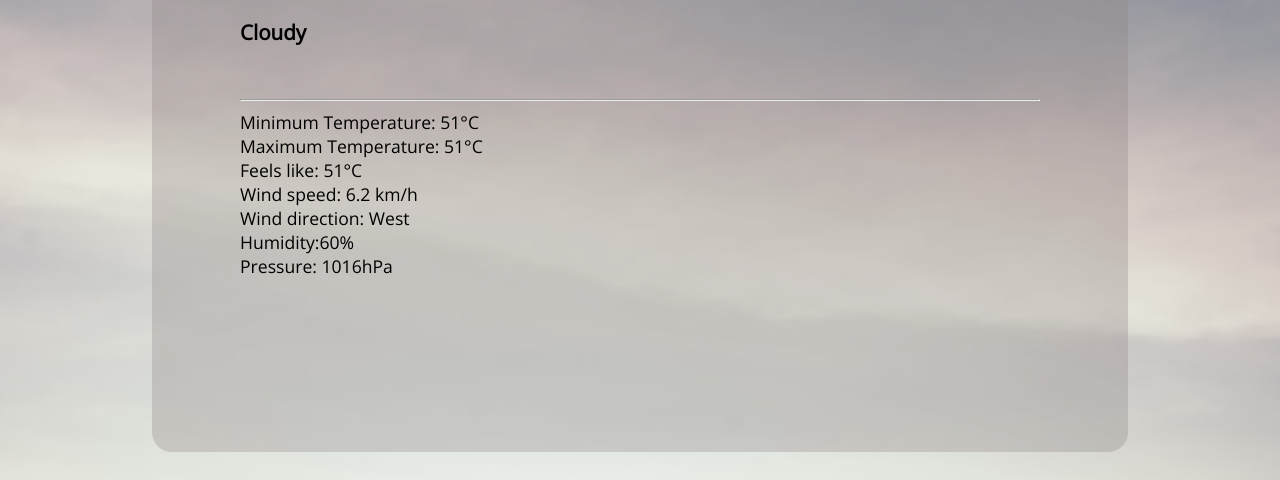
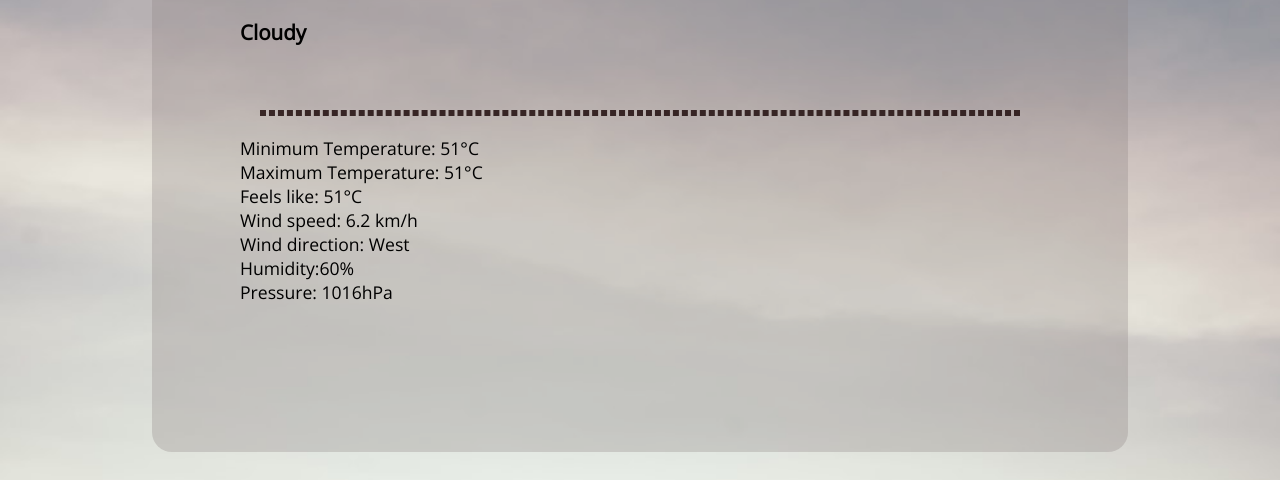
Before and after one commit to NigarSalayeva/weatherapp, a plain HTML site: page index.html in a window 1280 px wide. Shown: the part 320-800 px from the top of the page. Drawn offline with nearby package versions, Linux system fonts and the light colour scheme; no server answers.

Commit message:
Update style.css

```diff
--- a/style.css
+++ b/style.css
@@ -10,6 +10,11 @@ body{
     font-family: 'Open Sans', sans-serif;
     font-size: 110%;
 }
+hr{
+    margin: 20px;
+    border: dashed rgba(43, 24, 24, 0.911);
+}
+
 .card{
     background-color: rgba(138, 130, 130, 0.3);
     padding: 5em;
@@ -18,6 +23,7 @@ body{
     width: 100%;
     margin: 5em;
     height: 90%;
+
 }
 .search{
     display: flex;
```
